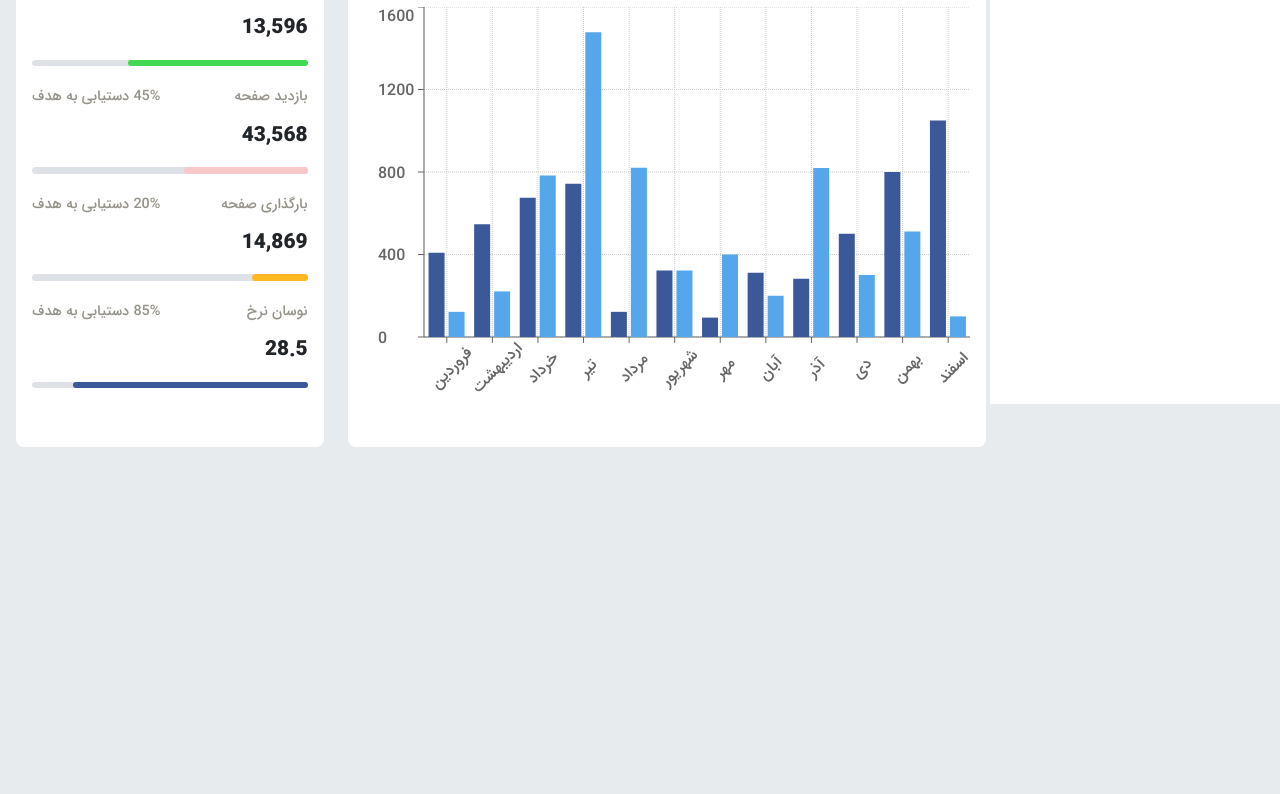
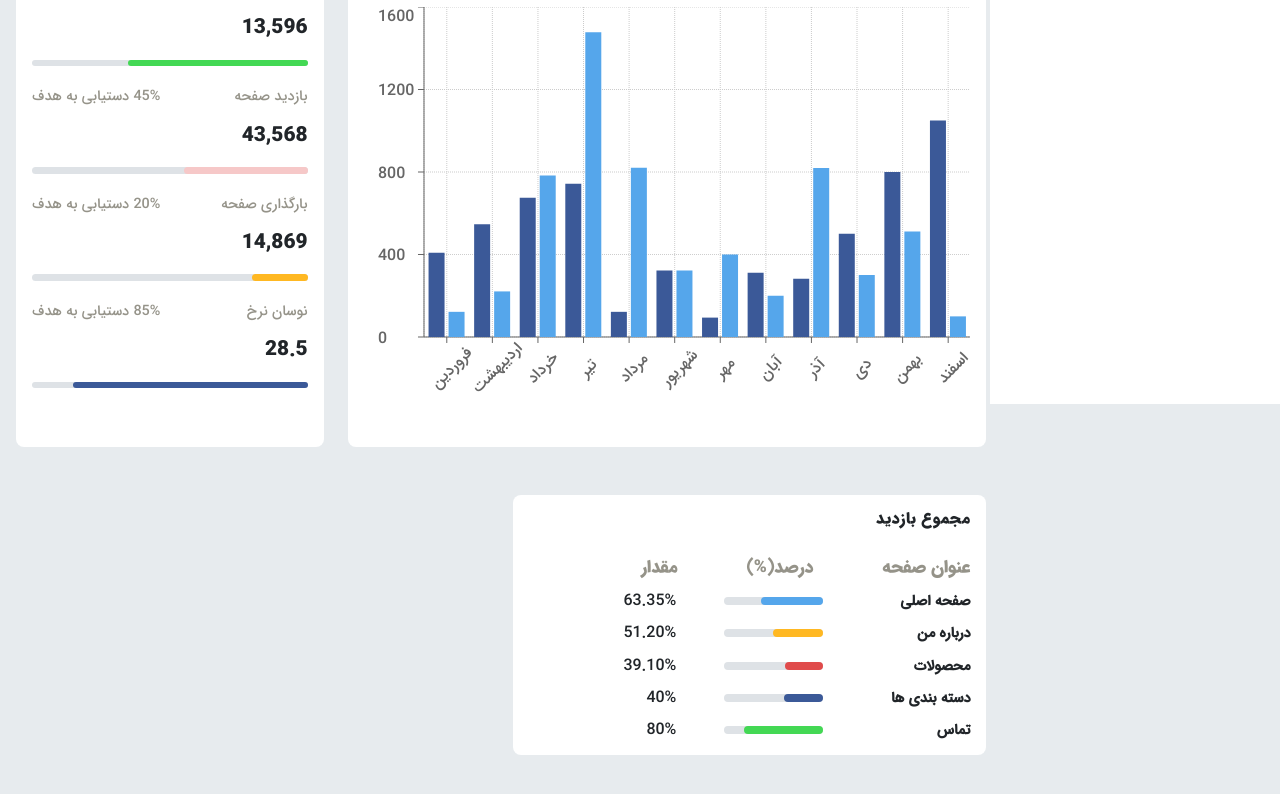
Before and after one commit to mohammadmehdidalvandii/nextable-cms, a React (Vite) app: page /Statistics in a window 1280 px wide. Shown: the part 396-1190 px from the top of the page. Before the commit the page ends 843 px from the top, so only its background shows below. Built offline with nearby package versions, Linux system fonts and the light colour scheme.

Commit message:
create section visit

```diff
--- a/src/Data/db.json
+++ b/src/Data/db.json
@@ -482,5 +482,37 @@
             "progress":"85%",
             "bgColor":"var(--color-blue-2)"
         }
+    ],
+    "visitPages":[
+        {
+            "id":1,
+            "pageName":"صفحه اصلی",
+            "progress":"63.35%",
+            "color":"var(--color-blue-1)"
+        },
+        {
+            "id":2,
+            "pageName":"درباره من",
+            "progress":"51.20%",
+            "color":"var(--color-yellow-1)"
+        },
+        {
+            "id":3,
+            "pageName":"محصولات",
+            "progress":"39.10%",
+            "color":"var(--color-red-1)"
+        },
+        {
+            "id":4,
+            "pageName":"دسته بندی ها",
+            "progress":"40%",
+            "color":"var(--color-blue-2)"
+        },
+        {
+            "id":5,
+            "pageName":"تماس",
+            "progress":"80%",
+            "color":"var(--color-green-2)"
+        }
     ]
 }
--- /dev/null
+++ b/src/components/Template/statistics/Visit/Visit.css
@@ -0,0 +1,62 @@
+.visit{
+    display: block;
+    width: 100%;
+    margin-top: 3rem;
+}
+.totalVisit{
+    display: block;
+    width: 100%;
+}
+.totalVisit-table{
+    display: block;
+    width: 100%;
+    margin-top: 2rem;
+}
+.totalVisit-thead{
+    padding-left: 7rem;
+    display: flex;
+    align-items: baseline;
+    justify-content: space-between;
+}
+.totalVisit-thead-th{
+    font-family: var(--font-black);
+    font-size: 1.1rem;
+    color: var(--color-gray-1);
+
+}
+.totalVisit-tbody{
+    display: flex;
+    width: 100%;
+    align-items: baseline;
+    justify-content: space-around;
+    margin-top: 1rem;
+}
+.totalVisit-tbody-tr{
+    padding-left: 3rem;
+    width: 100%;
+}
+
+.totalVisit-tbody-pageName{
+    display: block;
+    width: 100%;
+    font-family: var(--font-medium);
+    font-size: 0.9rem;
+    font-weight: 600;
+    color: var(--color-black);
+}
+.totalVisit-tbody-progress{
+    display: block;
+    position: relative;
+    width: 100%;
+    height: 0.5rem;
+    border-radius: 0.5rem;
+    background-color: var(--color-gray-2);
+}
+.totalVisit-tbody-front{
+    display: block;
+    position: absolute;
+    width: 45%;
+    height: inherit;
+    border-radius: 0.5rem;
+    background-color: var(--color-red-1);
+}
--- /dev/null
+++ b/src/components/Template/statistics/Visit/Visit.jsx
@@ -0,0 +1,44 @@
+import './Visit.css'
+import db from '../../../../Data/db.json'
+import { useState } from 'react'
+function Visit() {
+
+    const [pages, setPages] =useState(db.visitPages)
+  return (
+   <section className="visit">
+    <div className="row">
+        <div className="col-lg-6 col-md-6 col-sm-12">
+            <div className="box">
+                <div className="totalVisit">
+                    <h5 className="title">مجموع بازدید</h5>
+                    <table className="totalVisit-table">
+                        <thead className="totalVisit-thead">
+                            <th className="totalVisit-thead-th">عنوان صفحه</th>
+                            <th className="totalVisit-thead-th">درصد(%)</th>
+                            <th className="totalVisit-thead-th">مقدار</th>
+                        </thead>
+                        {pages.map(page=>(
+                        <tbody className="totalVisit-tbody" key={page.id}>
+                            <tr className="totalVisit-tbody-tr">
+                                <span className="totalVisit-tbody-pageName">{page.pageName}</span>
+                            </tr>
+                            <tr className="totalVisit-tbody-tr">
+                                <div className="totalVisit-tbody-progress">
+                                    <span className="totalVisit-tbody-front" style={{backgroundColor:[page.color], width:[page.progress]}}></span>
+                                </div>
+                            </tr>
+                            <tr className="totalVisit-tbody-tr">{page.progress}</tr>
+                        </tbody>
+                        ))}
+                    </table>
+                </div>
+            </div>
+        </div>
+        <div className="col-lg-6 col-md-6 col-sm-12">
+        </div>
+    </div>
+   </section>
+  )
+}
+
+export default Visit
--- a/src/page/Statistics/Statistics.jsx
+++ b/src/page/Statistics/Statistics.jsx
@@ -1,4 +1,5 @@
 import StatisticsSite from "../../components/Template/statistics/StatisticsSite/StatisticsSite"
+import Visit from "../../components/Template/statistics/Visit/Visit"
 import VisitorSite from "../../components/Template/statistics/VisitorSite/VisitorSite"
 
 function Statistics() {
@@ -6,6 +7,8 @@ function Statistics() {
     <>
     <StatisticsSite/>
     <VisitorSite/>
+    <Visit/>
+    <br /><br /><br /><br />
     </>
   )
 }
```
